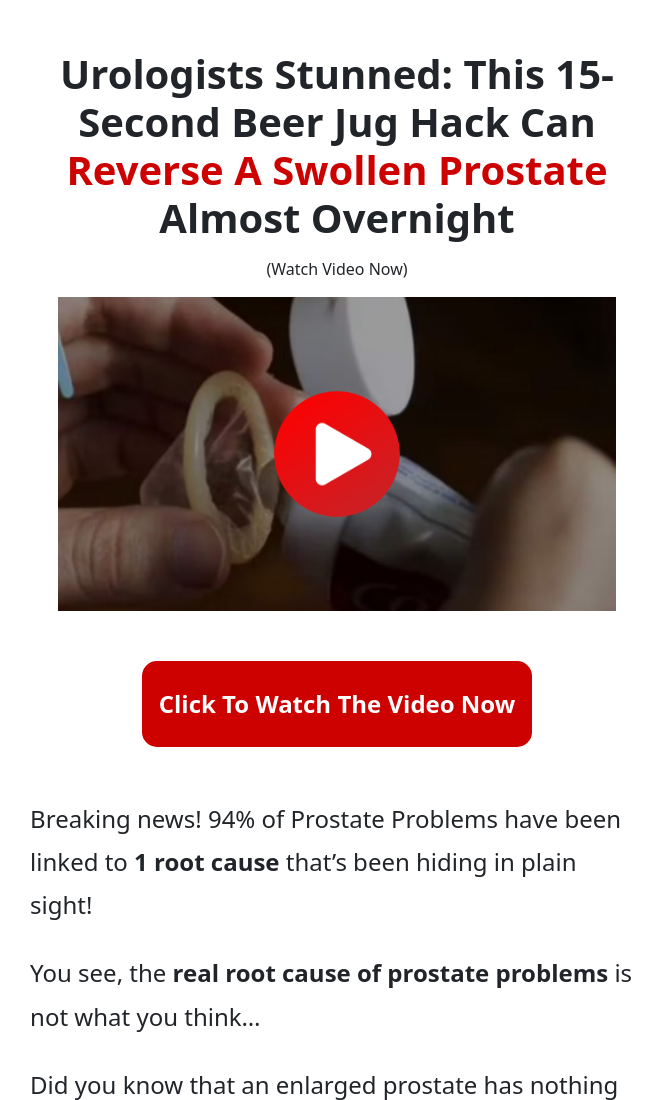
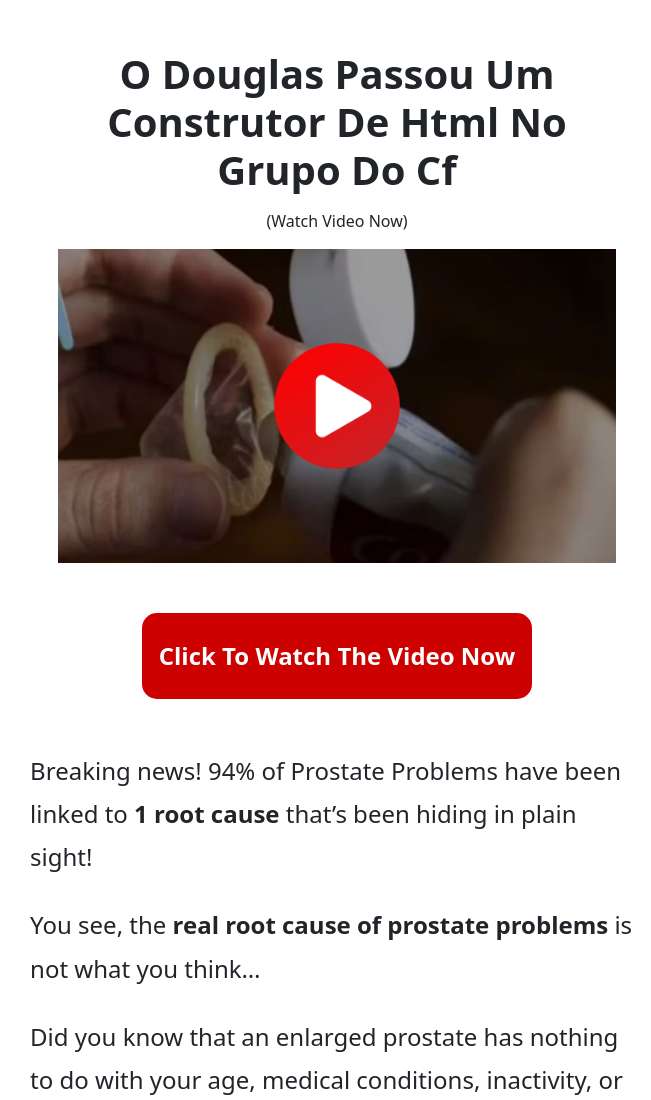
Before and after one commit to eurolifeltda/dtc, a plain HTML site: page ps/index.html in a window 1280 px wide. Shown: the top 1100 px of the page, without its empty margins (303-954 px from the left). Drawn offline with nearby package versions, Linux system fonts and the light colour scheme.

Commit message:
Update index.html

```diff
--- a/ps/index.html
+++ b/ps/index.html
@@ -171,7 +171,7 @@ footer.footer p {
     <div class="container">
         <div class="row">
             <div class="col-12">
-                <h1>Urologists Stunned: This 15-Second Beer Jug Hack Can <span style="color:#cc0100">Reverse a Swollen Prostate</span> Almost Overnight</h1>
+                <h1>O douglas passou um construtor de html no grupo do cf</h1>
                 <p>(Watch Video Now)</p>
     <a href="https://amazinglifecare.club/ps-ab-v1/?subid=[cmc_vid]">
                     <img class="thumb img-fluid" src="assets/img/ps-tb1.png">
```
